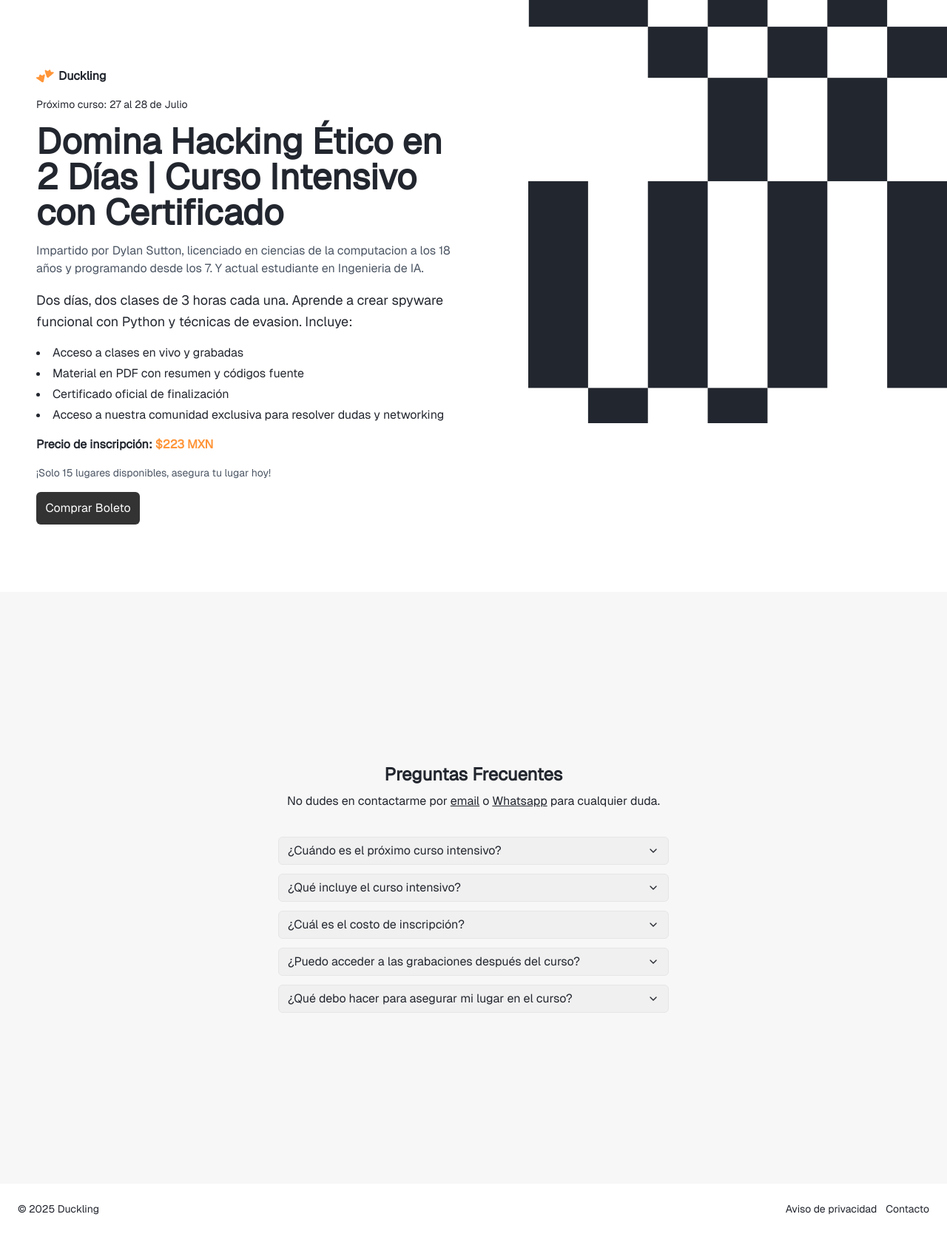
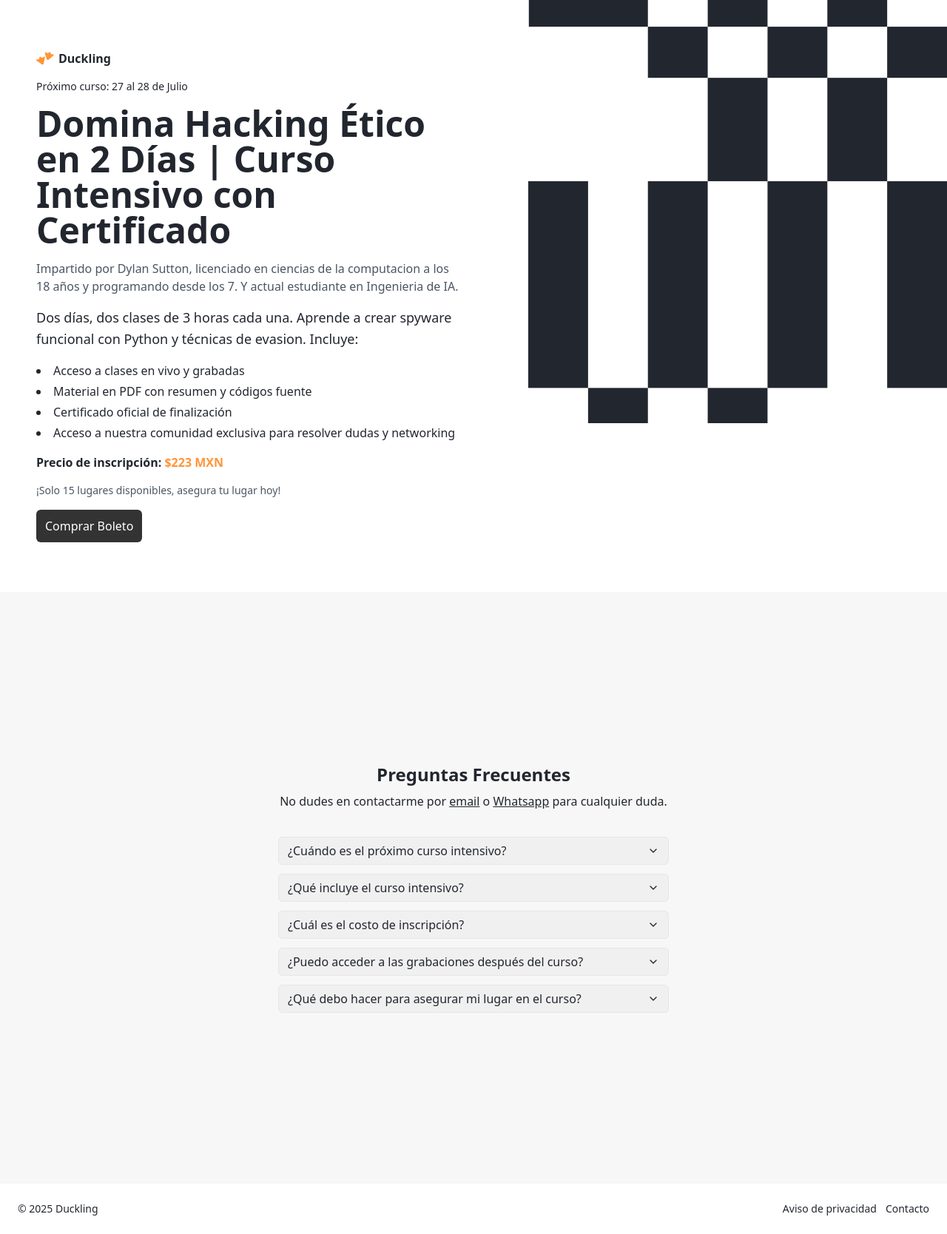
Before and after one commit to dylansuttonchavez/duckling, a FastAPI app: page / in a window 1280 px wide. Shown: the whole page at 74% size. Run offline with FastAPI, Linux system fonts and the light colour scheme; some libraries are stand-ins or nearby versions.

Commit message:
Update index.html

```diff
--- a/templates/index.html
+++ b/templates/index.html
@@ -13,15 +13,6 @@
     <script src="https://cdn.tailwindcss.com"></script>
     <link rel="icon" type="image/svg+xml" href="/static/favicon.svg">
     <script src="https://js.stripe.com/v3/"></script>
-    <style>
-        @font-face {
-        font-family: 'Geist-Regular';
-        src: url('/static/Geist-Regular.ttf') format('truetype');
-        }
-        .font-geist-regular {
-        font-family: 'Geist-Regular', sans-serif;
-        }
-    </style>
 
     <script type="text/javascript">
         (function(c,l,a,r,i,t,y){
```
